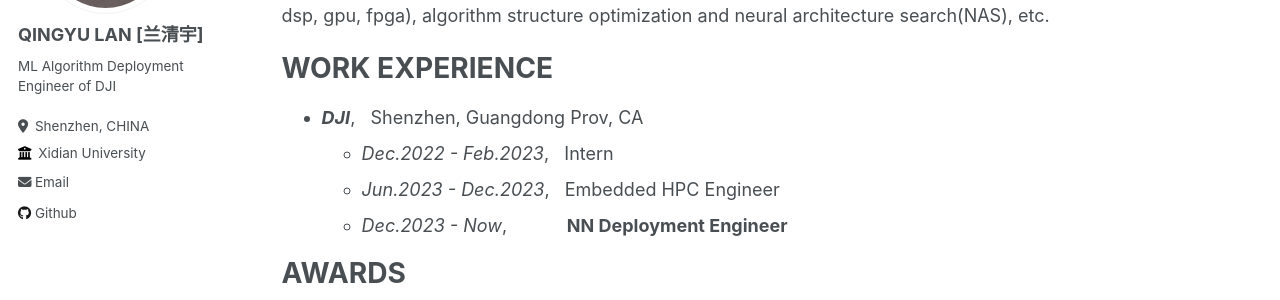
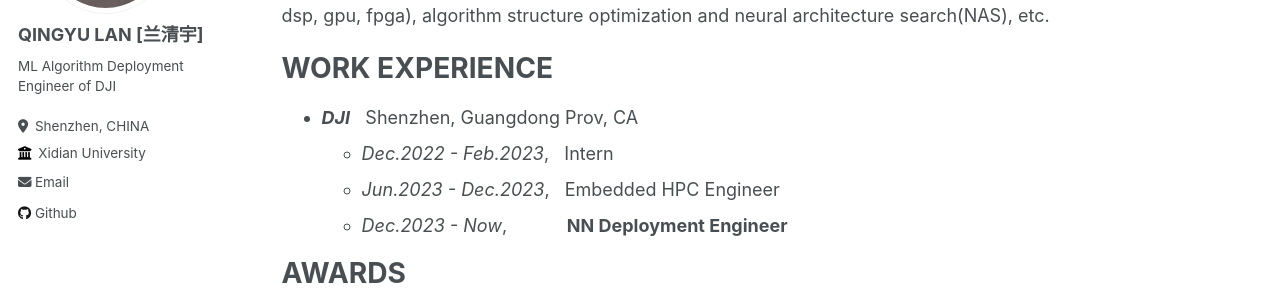
Before and after one commit to ThinvySpace/ThinvySpace.github.io, a Jekyll site: the page built from _pages/about.md, in a window 1280 px wide and 1067 px high. Shown: the part 344-644 px from the top of the window. Built offline with Jekyll 4.4.1, drawn with Linux system fonts in a browser that asks for light colours.

```diff
--- a/_pages/about.md
+++ b/_pages/about.md
@@ -13,7 +13,7 @@ I am passionate about efficient deployment of robotic algorithms. My current lea
 
 WORK EXPERIENCE
 ======
-- _**DJI**_, &nbsp; Shenzhen, Guangdong Prov, CA
+- _**DJI**_ &nbsp; Shenzhen, Guangdong Prov, CA
   - _Dec.2022 - Feb.2023_, &nbsp; Intern
   - _Jun.2023 - Dec.2023_, &nbsp; Embedded HPC Engineer
   - _Dec.2023 - Now_, &nbsp; &nbsp; &nbsp; &nbsp; &ensp; **NN Deployment Engineer**
```
